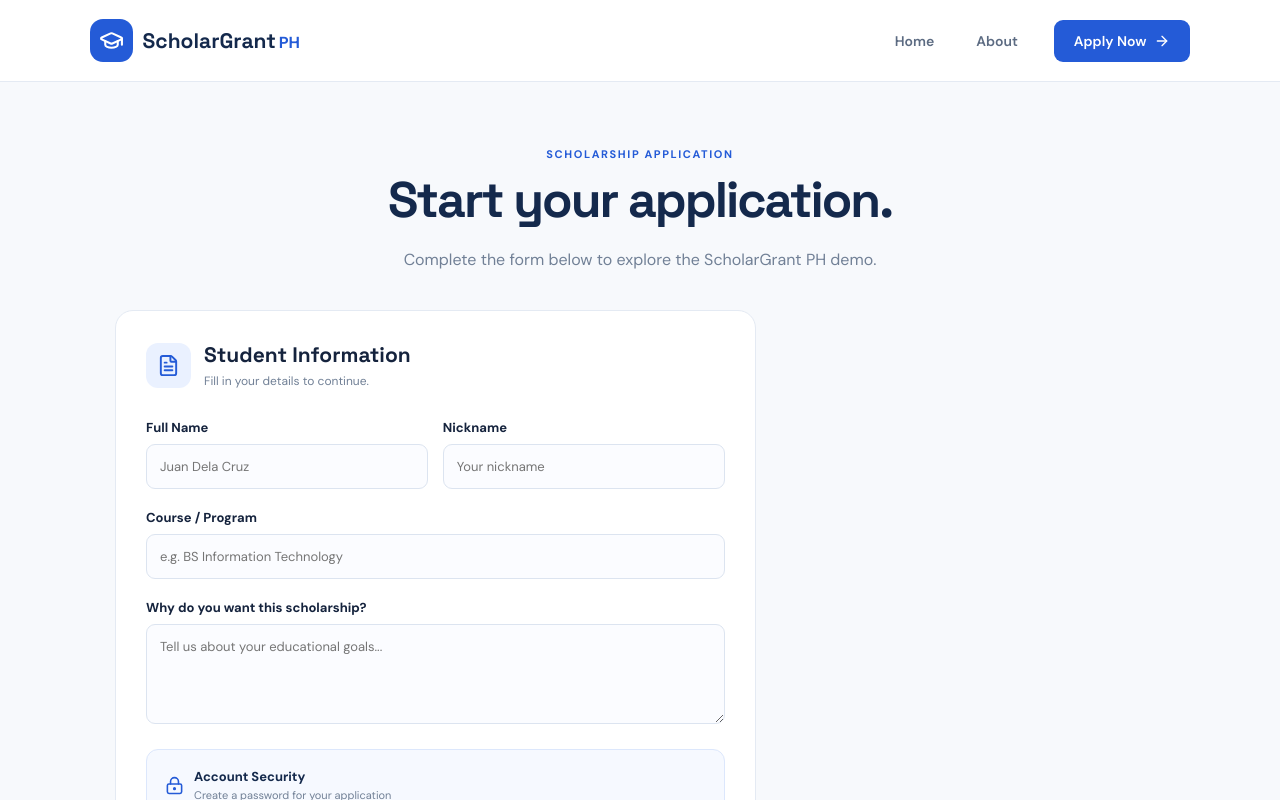
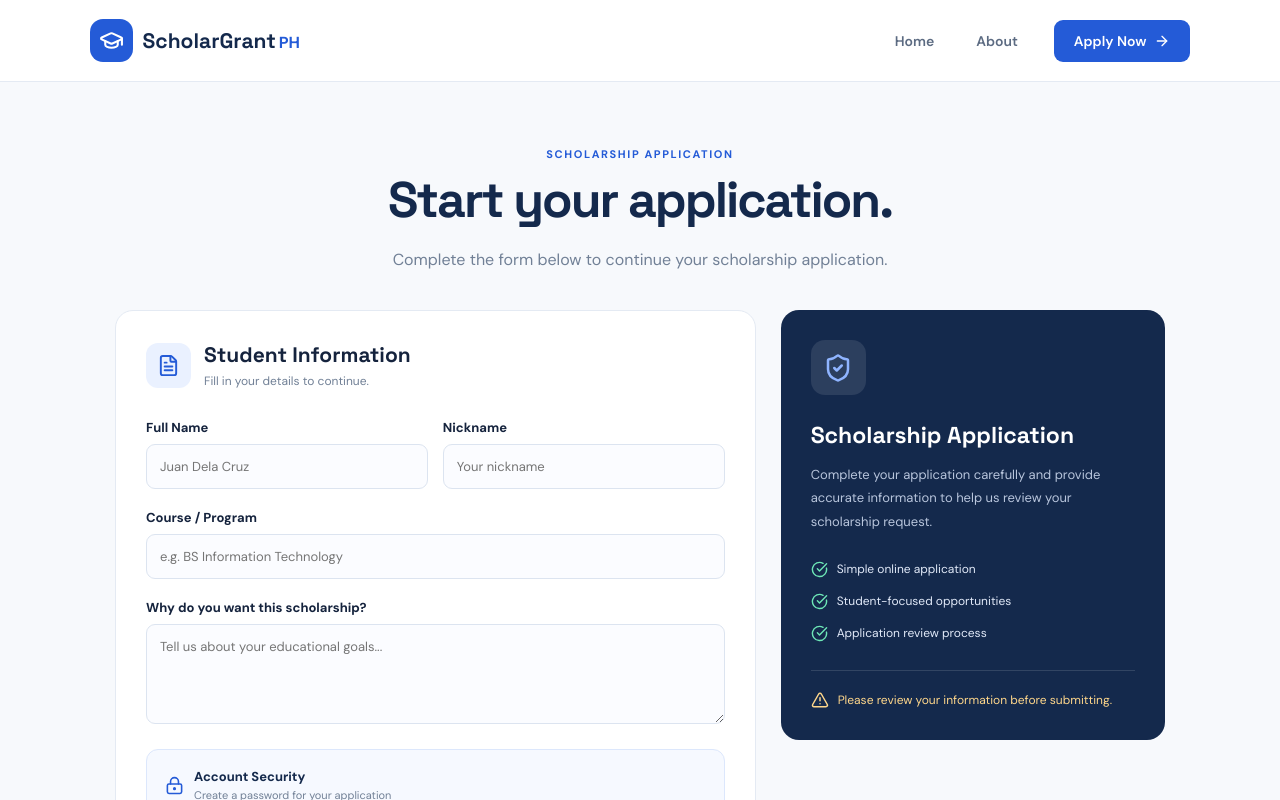
Before and after one commit to Preziosxc/scholargrant-ph, a React (Vite) app: page / in a window 1280 px wide. Both pictures are taken after a click on the button "Apply for Scholarship". Shown: the top 800 px of the page. Built offline with nearby package versions, Linux system fonts and the light colour scheme.

Commit message:
Update application page

```diff
--- a/src/App.jsx
+++ b/src/App.jsx
@@ -436,11 +436,13 @@ function ApplicationPage({
         <h1>Start your application.</h1>
 
         <p>
-          Complete the form below to explore the ScholarGrant PH demo.
+          Complete the form below to continue your scholarship application.
         </p>
       </div>
 
       <div className="form-layout">
+
+        {/* LEFT SIDE - APPLICATION FORM */}
         <div className="application-form-card">
           <div className="form-card-heading">
             <div className="form-heading-icon">
@@ -454,6 +456,7 @@ function ApplicationPage({
           </div>
 
           <form onSubmit={submitApplication}>
+
             {/* NAME AND NICKNAME */}
             <div className="form-row">
               <div className="form-field">
@@ -616,16 +619,12 @@ function ApplicationPage({
               Please review your information before submitting
               your application.
             </p>
+
           </form>
         </div>
-      </div>
-    </main>
-  );
-}
 
-
-
-       <aside className="form-side">
+        {/* RIGHT SIDE - SCHOLARSHIP INFORMATION */}
+        <aside className="form-side">
           <div className="side-icon">
             <ShieldCheck size={30} />
           </div>
@@ -633,8 +632,9 @@ function ApplicationPage({
           <h3>Scholarship Application</h3>
 
           <p>
-            Complete your application carefully and provide accurate
-            information to help us review your scholarship request.
+            Complete your application carefully and provide
+            accurate information to help us review your
+            scholarship request.
           </p>
 
           <div className="side-list">
@@ -662,6 +662,10 @@ function ApplicationPage({
           </div>
         </aside>
 
+      </div>
+    </main>
+  );
+}
 
 function LoadingPage({ progress, stage }) {
   const messages = [
```
